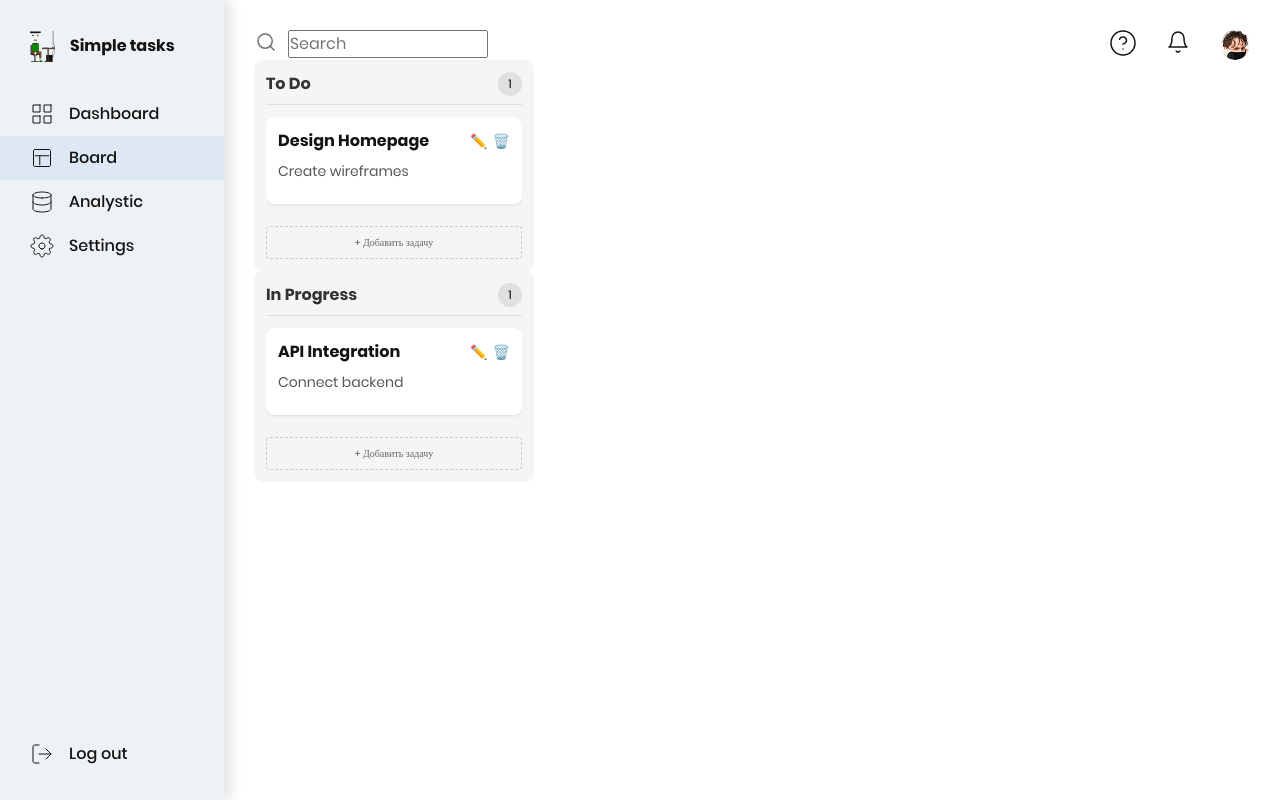
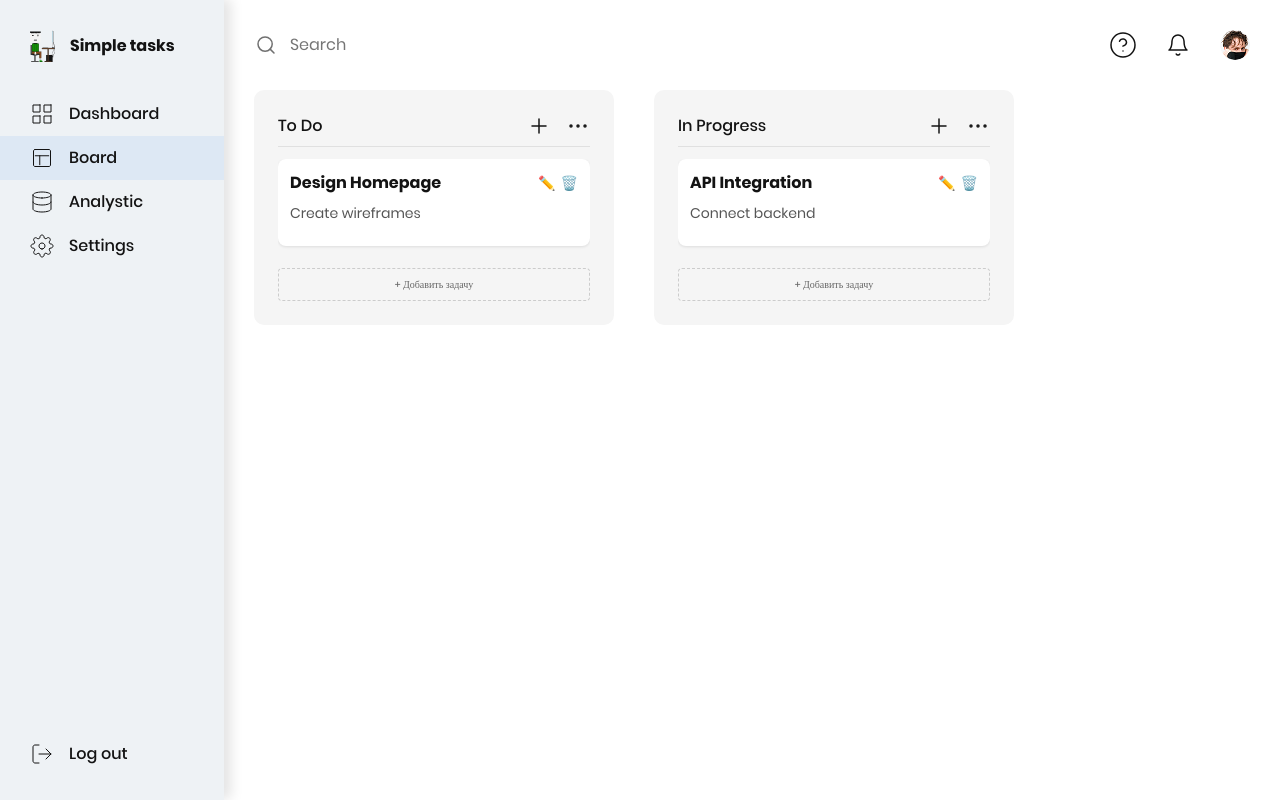
Before and after one commit to rustrooper/task-manager, a React (Vite) app: page / in a window 1280 px wide. Built offline with nearby package versions, Linux system fonts and the light colour scheme.

Commit message:
add topbar and column styles

```diff
--- a/src/assets/icons.jsx
+++ b/src/assets/icons.jsx
@@ -148,3 +148,36 @@ export const LogOutIcon = () => (
 		<path d='M21 12H9' stroke='#131313' stroke-linecap='round' stroke-linejoin='round' />
 	</svg>
 )
+
+export const PlusIcon = () => (
+	<svg width='24' height='24' viewBox='0 0 24 24' fill='none' xmlns='http://www.w3.org/2000/svg'>
+		<path d='M12 5V19' stroke='#131313' stroke-width='1.5' stroke-linecap='round' stroke-linejoin='round' />
+		<path d='M5 12H19' stroke='#131313' stroke-width='1.5' stroke-linecap='round' stroke-linejoin='round' />
+	</svg>
+)
+
+export const DotsIcon = () => (
+	<svg width='24' height='24' viewBox='0 0 24 24' fill='none' xmlns='http://www.w3.org/2000/svg'>
+		<path
+			d='M12 13C12.5523 13 13 12.5523 13 12C13 11.4477 12.5523 11 12 11C11.4477 11 11 11.4477 11 12C11 12.5523 11.4477 13 12 13Z'
+			stroke='#131313'
+			stroke-width='1.5'
+			stroke-linecap='round'
+			stroke-linejoin='round'
+		/>
+		<path
+			d='M19 13C19.5523 13 20 12.5523 20 12C20 11.4477 19.5523 11 19 11C18.4477 11 18 11.4477 18 12C18 12.5523 18.4477 13 19 13Z'
+			stroke='#131313'
+			stroke-width='1.5'
+			stroke-linecap='round'
+			stroke-linejoin='round'
+		/>
+		<path
+			d='M5 13C5.55228 13 6 12.5523 6 12C6 11.4477 5.55228 11 5 11C4.44772 11 4 11.4477 4 12C4 12.5523 4.44772 13 5 13Z'
+			stroke='#131313'
+			stroke-width='1.5'
+			stroke-linecap='round'
+			stroke-linejoin='round'
+		/>
+	</svg>
+)
--- a/src/components/Column/index.jsx
+++ b/src/components/Column/index.jsx
@@ -1,5 +1,6 @@
 import {useState} from 'react'
 import TaskCard from '../TaskCard'
+import {DotsIcon, PlusIcon} from '../../assets/icons'
 import './styles.scss'
 
 const Column = ({column, onAddTask, onEditTask, onDeleteTask}) => {
@@ -23,9 +24,16 @@ const Column = ({column, onAddTask, onEditTask, onDeleteTask}) => {
 
 	return (
 		<div className='column'>
-			<div className='column-header'>
-				<h3>{column.title}</h3>
-				<span className='task-count'>{column.tasks.length}</span>
+			<div className='column__header'>
+				<h3 className='column__title'>{column.title}</h3>
+				<div className='column__buttons'>
+					<button className='btn_add-task'>
+						<PlusIcon />
+					</button>
+					<button className='btn_col-actions'>
+						<DotsIcon />
+					</button>
+				</div>
 			</div>
 
 			<div className='tasks-list'>
--- a/src/components/Column/styles.scss
+++ b/src/components/Column/styles.scss
@@ -1,39 +1,33 @@
-// components/Column/Column.scss
+@use '../../styles/variables.scss' as vars;
+
 .column {
 	background: #f5f5f5;
-	border-radius: 8px;
-	padding: 12px;
-	width: 280px;
+	border-radius: 1rem;
+	padding: 2.4rem;
+	width: 36rem;
 	min-height: 100px;
 	margin-right: 16px;
 	display: flex;
 	flex-direction: column;
 
-	.column-header {
+	&__header {
 		display: flex;
 		justify-content: space-between;
 		align-items: center;
 		margin-bottom: 12px;
 		padding-bottom: 8px;
 		border-bottom: 1px solid #e0e0e0;
+	}
 
-		h3 {
-			margin: 0;
-			font-size: 16px;
-			font-weight: 600;
-			color: #333;
-		}
+	&__title {
+		font-weight: vars.$weight-medium;
+		font-size: vars.$size-h3;
+		color: vars.$color-black;
+	}
 
-		.task-count {
-			background: #e0e0e0;
-			border-radius: 50%;
-			width: 24px;
-			height: 24px;
-			display: flex;
-			align-items: center;
-			justify-content: center;
-			font-size: 12px;
-		}
+	&__buttons {
+		display: flex;
+		gap: 1.5rem;
 	}
 
 	.tasks-list {
--- a/src/components/Search/index.jsx
+++ b/src/components/Search/index.jsx
@@ -5,7 +5,7 @@ const Search = () => {
 	return (
 		<div className='search'>
 			<LoupeIcon />
-			<form>
+			<form className='search__form'>
 				<input className='search__input' type='text' placeholder='Search' />
 			</form>
 		</div>
--- a/src/components/Search/styles.scss
+++ b/src/components/Search/styles.scss
@@ -2,12 +2,19 @@
 
 .search {
 	display: flex;
+	align-items: center;
 	gap: 1rem;
+
+	&__form {
+		// height: 2.4rem;
+	}
 
 	&__input {
 		width: 20rem;
 		font-size: vars.$size-h3;
 		color: vars.$color-grey;
 		font-weight: vars.$weight-regular;
+		border: none;
+		padding: 0 0.2rem;
 	}
 }
--- a/src/components/TopBar/styles.scss
+++ b/src/components/TopBar/styles.scss
@@ -3,11 +3,14 @@
 .topbar {
 	display: flex;
 	justify-content: space-between;
+	align-items: center;
 	width: 100%;
+	margin-bottom: 3rem;
 
 	&__actions {
 		display: flex;
 		gap: 3rem;
+		align-items: center;
 
 		.avatar {
 			border-radius: 10rem;
--- a/src/pages/Board.scss
+++ b/src/pages/Board.scss
@@ -0,0 +1,6 @@
+@use '../styles/variables.scss' as vars;
+
+.board {
+	display: flex;
+	gap: 2.4rem;
+}
--- a/src/styles/reset.scss
+++ b/src/styles/reset.scss
@@ -46,3 +46,14 @@ h6 {
 #__next {
 	isolation: isolate;
 }
+
+button {
+	background: none;
+	border: none;
+	padding: 0;
+	margin: 0;
+	font: inherit;
+	color: inherit;
+	cursor: pointer;
+	outline: none;
+}
```
Also changed, not shown: src/assets/icons/dots-icon.svg (added), src/assets/icons/plus-icon.svg (added).
